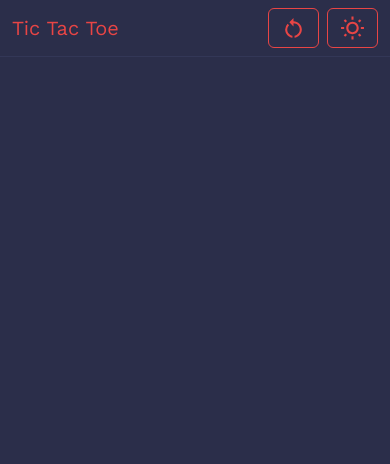
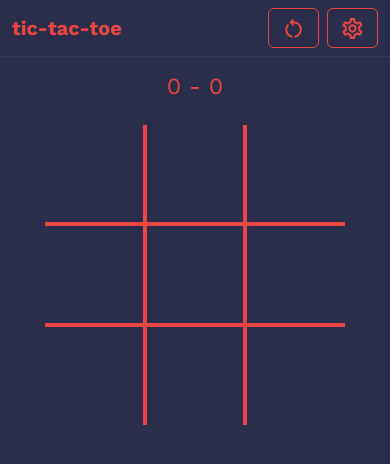
Before and after one commit to turalshkrov/tic-tac-toe, a React (Vite) app: page /play in a window 390 px wide. Shown: the top 464 px of the page. Built offline with nearby package versions, Linux system fonts and the light colour scheme.

Commit message:
Feat: Play layout

```diff
--- a/src/App.scss
+++ b/src/App.scss
@@ -8,10 +8,11 @@ body {
   font-family: 'Work Sans', sans-serif;
 }
 
-body[data-theme = 'dark'] {
+body {
   background: $bg-color-dark;
   color: $text-color-dark ;
-  .navbar-brand {
+  .navbar-brand, .navbar-brand:hover {
+    user-select: none;
     color: $text-color-dark;
   }
   .header-btn {
@@ -37,69 +38,9 @@ body[data-theme = 'dark'] {
   }
 
 }
-
-body[data-theme = 'light'] {
-  background: $bg-color-light;
-  color: $text-color-light ;
-  .navbar-brand {
-    color: $text-color-light;
-  }
-  .header-btn {
-    color: $text-color-light;
-    border-color: $text-color-light;
-  }
-  .header-btn:hover {
-    color: $bg-color-light;
-    background-color: $text-color-light;
-  }
-  .start-btn {
-    background-color: $text-color-light;
-    color: $bg-color-light;
-  }
-  .start-btn-shadow {
-    background-color: $shadow-color-light;
-  }
-  .start-btn:hover{
-    box-shadow: 1px 0px 5px $text-color-light;
-  }
-  .start-btn:hover + .start-btn-shadow {
-    box-shadow: 1px 0px 5px $text-color-light;
+.navbar {
+  border-bottom: 1px solid #333757;
+  a:active {
+    color: $text-color-dark;
   }
 }
-
-.navbar {
-  border-bottom: 1px solid #333757;
-}
-.h-100 {
-  height: 100vh !important;
-}
-.start-btn-container {
-  position: relative;
-  .start-btn {
-    position: relative;
-    width: 140px;
-    height: 140px;
-    border-radius: 50%;
-    cursor: pointer;
-    transition: .3s;
-    span {
-      font-size: 1.5rem;
-      line-height: 1.25rem;
-    }
-  }
-  .start-btn-shadow {
-    z-index: -1;
-    position: absolute;
-    width: 140px;
-    height: 140px;
-    border-radius: 50%;
-    top: 15px;
-    transition: .3s;
-  }
-  .start-btn:active {
-    top: 15px;
-  }
-}
-form {
-  border: $text-color-light;
-}
--- a/src/App.tsx
+++ b/src/App.tsx
@@ -1,6 +1,5 @@
 import 'bootstrap/dist/css/bootstrap.min.css';
 import './App.scss';
-import { ThemeProvider } from './components/context/themeContext';
 import SplashScreen from './pages/splash screen/SplashScreen';
 import { BrowserRouter, Routes, Route } from "react-router-dom";
 import Settings from './pages/settings/Settings';
@@ -8,7 +7,6 @@ import PlayScreen from './pages/play/PlayScreen';
 
 function App() {
   return (
-      <ThemeProvider>
   <BrowserRouter>
     <Routes>
       <Route path='/' element={<SplashScreen/>}/>
@@ -16,7 +14,6 @@ function App() {
       <Route path='/play' element={<PlayScreen/>}/>
     </Routes>
   </BrowserRouter>
-      </ThemeProvider>
   )
 }
 
--- a/src/components/context/themeContext.tsx
+++ /dev/null
@@ -1,26 +0,0 @@
-import { createContext, useState } from 'react';
-
-type Theme = 'light' | 'dark'
-type ThemeContext = { theme: Theme; toggleTheme: () => void }
-type ThemeProviderProps = {
-  children: React.ReactNode
-}
-
-export const ThemeContext = createContext<ThemeContext>(
-  {} as ThemeContext
-)
-
-export const ThemeProvider = ({ children }: ThemeProviderProps) => {
-  const [ theme, setTheme ] = useState<Theme>("dark");
-  const toggleTheme = () => {
-    setTheme(theme === "dark" ? "light" : "dark");
-  };
-
-  document.body.setAttribute('data-theme', theme)
-
-  return (
-    <ThemeContext.Provider value={{ theme, toggleTheme }}>
-      {children}
-    </ThemeContext.Provider>
-  );
-};
--- a/src/components/header/Header.tsx
+++ b/src/components/header/Header.tsx
@@ -1,21 +1,29 @@
 import { Button, Container, Navbar } from "react-bootstrap"
-import { MdRestartAlt, MdOutlineWbSunny } from "react-icons/md";
-import { useContext } from "react";
-import { ThemeContext } from "../context/themeContext";
+import { MdRestartAlt, MdOutlineSettings } from "react-icons/md";
+import { useAppDispatch } from "../../hooks";
+import { restart } from "../reducer/ScoreReducder";
+import { Link } from "react-router-dom";
 
 export default function Header() {
-  const { toggleTheme } = useContext(ThemeContext)
+  const dispatch = useAppDispatch()
   return (
     <Navbar>
       <Container>
-        <Navbar.Brand className="">Tic Tac Toe</Navbar.Brand>
+        <Navbar.Brand className="fw-bold">tic-tac-toe</Navbar.Brand>
         <div className="toogle-btns d-flex">
-          <Button className="header-btn me-2" variant="outline">
+          <Button
+            variant="outline"
+            className="header-btn me-2"
+            onClick={() => dispatch(restart())}>
             <MdRestartAlt size={25}/>
           </Button>
-          <Button onClick={toggleTheme} className="header-btn" variant="outline">
-            <MdOutlineWbSunny size={25}/>
-          </Button>
+          <Link to='/settings'>
+            <Button
+              variant="outline"
+              className="header-btn" >
+              <MdOutlineSettings size={25}/>
+            </Button>
+          </Link>
         </div>
       </Container>
     </Navbar>
--- /dev/null
+++ b/src/pages/play/PlayScreen.scss
@@ -0,0 +1,56 @@
+@import '../../assets/colors.scss';
+
+.player-label {
+  position: relative;
+  color: $text-color-light;
+  svg {
+    width: 100%;
+    font-size: 15rem;
+    path {
+      stroke-width: 0.2;
+    }
+  }
+  .player-name {
+    position: absolute;
+    top: 50%;
+    left: 50%;
+    transform: translate(-50%, -50%);
+    color: $text-color-dark;
+    font-size: 2.5rem;
+  }
+}
+#grid-container {
+  width: 300px;
+  height: 300px;
+  .grid-item {
+    border: 2px solid $text-color-dark;
+  }
+}
+#item-1 {
+  border-top: none !important;
+  border-left: none !important;
+}
+#item-2 {
+  border-top: none !important;
+}
+#item-3 {
+  border-top: none !important;
+  border-right: none !important;
+}
+#item-4 {
+  border-left: none !important;
+}
+#item-6 {
+  border-right: none !important;
+}
+#item-7 {
+  border-left: none !important;
+  border-bottom: none !important;
+}
+#item-8 {
+  border-bottom: none !important;
+}
+#item-9 {
+  border-bottom: none !important;
+  border-right: none !important;
+}
--- a/src/pages/play/PlayScreen.tsx
+++ b/src/pages/play/PlayScreen.tsx
@@ -1,13 +1,47 @@
-import React from 'react'
 import { Container } from 'react-bootstrap'
 import Header from '../../components/header/Header'
+import { useAppSelector } from '../../hooks'
+import { HiXMark } from "react-icons/hi2";
+import { LiaCircle } from "react-icons/lia";
+import './PlayScreen.scss'
+
+const gridItems: number[] = [1, 2, 3, 4, 5, 6, 7, 8, 9]
 
 export default function PlayScreen() {
+  const score = useAppSelector(state => state.score);
+  const settings = useAppSelector(state => state.settings)
   return (
     <div id="play-screen">
       <Header/>
       <Container>
+        <div className="row justify-content-center align-items-center my-3 my-md-4" id="score">
+          <h3 className='col-12 text-center mb-4 mb-lg-5'>
+            { score.player1 } - { score.player2 }
+          </h3>
+          <div className="col-3 col-lg-4 p-4 player-label d-none d-md-block" id='player-1'>
+            <HiXMark/>
+            <span className="player-name fw-bold">
+              { settings.players.player1 }
+            </span>
+          </div>
+          <div className="col-12 col-md-6 col-lg-4 d-flex justify-content-center">
+            <div className="row" id='grid-container'>
+              {
+                gridItems.map(item => {
+                  return <div className="grid-item col-4" id={`item-${item}`} key={item}>
 
+                  </div>
+                })
+              }
+            </div>
+          </div>
+          <div className="col-3 col-lg-4 p-4 player-label d-none d-md-block" id='palyer-2'>
+            <LiaCircle/>
+            <span className="player-name fw-bold">
+              { settings.players.player2 ? settings.players.player2 : 'AI'}
+            </span>
+          </div>
+        </div>
       </Container>
     </div>
   )
--- a/src/pages/settings/Settings.scss
+++ b/src/pages/settings/Settings.scss
@@ -22,7 +22,7 @@ form {
   box-shadow: none;
 }
 
-body[data-theme = 'dark'] {
+
 form {
   .game-mode-radio {
     background-color: $btn-color-dark;
@@ -32,17 +32,17 @@ body[data-theme = 'dark'] {
     background-color: $text-color-dark;
     color: $bg-color-dark;
   }
-    .form-control {
+  .form-control, .form-control:focus {
     border-color: $text-color-dark;
-      background-color: $bg-color-dark;
+    background-color: $bg-color-dark !important;
     color: $text-color-dark;
   }
 }
 .play-btn, .play-btn:active {
-    background-color: $text-color-dark;
-    color: $bg-color-dark;
+  background-color: $text-color-dark !important;
+  color: $bg-color-dark !important;
 }
-}
+
 body[data-theme = 'light'] {
   form {
     .game-mode-radio {
--- /dev/null
+++ b/src/pages/splash screen/SplashScreen.scss
@@ -0,0 +1,30 @@
+.h-100 {
+  height: 100vh !important;
+}
+.start-btn-container {
+  position: relative;
+  .start-btn {
+    position: relative;
+    width: 140px;
+    height: 140px;
+    border-radius: 50%;
+    cursor: pointer;
+    transition: .3s;
+    span {
+      font-size: 1.5rem;
+      line-height: 1.25rem;
+    }
+  }
+  .start-btn-shadow {
+    z-index: -1;
+    position: absolute;
+    width: 140px;
+    height: 140px;
+    border-radius: 50%;
+    top: 15px;
+    transition: .3s;
+  }
+  .start-btn:active {
+    top: 15px;
+  }
+}
--- a/src/pages/splash screen/SplashScreen.tsx
+++ b/src/pages/splash screen/SplashScreen.tsx
@@ -1,5 +1,6 @@
 import { Container } from "react-bootstrap"
 import { Link } from "react-router-dom"
+import './SplashScreen.scss'
 
 export default function SplashScreen() {
   return (
--- a/src/store.tsx
+++ b/src/store.tsx
@@ -1,9 +1,11 @@
 import { configureStore } from "@reduxjs/toolkit";
 import SettingsReducer from "./components/reducer/SettingsReducer";
+import ScoreReducder from "./components/reducer/ScoreReducder";
 
 const store = configureStore({
   reducer: {
-    settings: SettingsReducer
+    settings: SettingsReducer,
+    score: ScoreReducder
   }
 })
 
```
Also changed, not shown: public/gie5B478T.png (added). Lines whose indentation alone changed are shown as unchanged.
